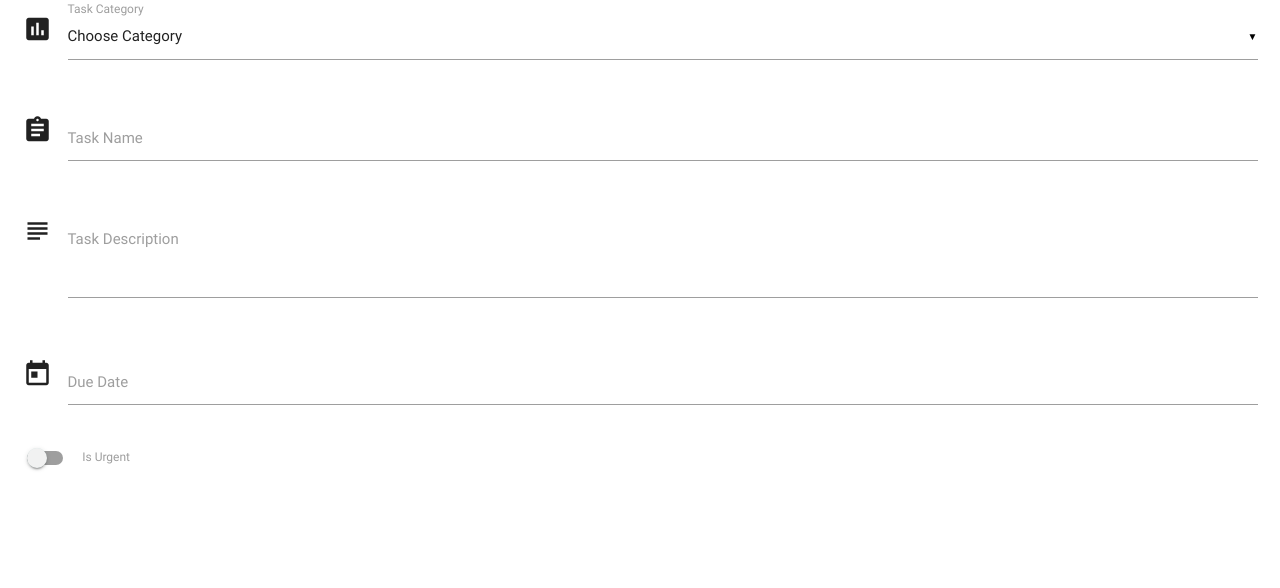
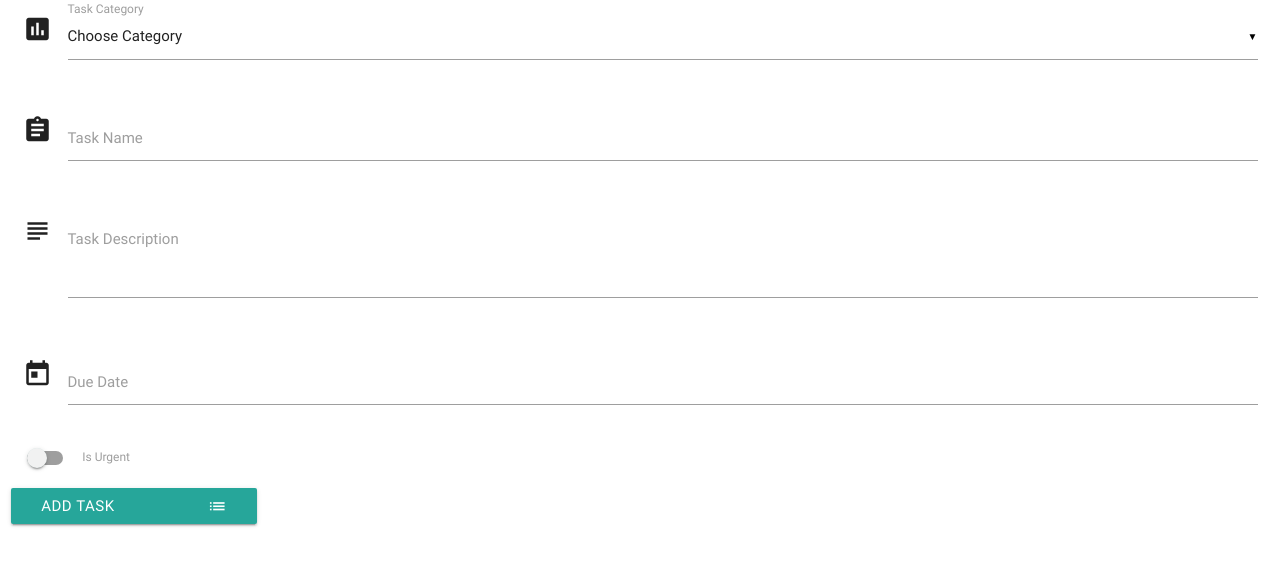
Before and after one commit to CaseyScott/task_manager_crud_app, a Flask app: page /add_task in a window 1280 px wide. Shown: the part 89-677 px from the top of the page. Run offline with Flask 2, Linux system fonts and the light colour scheme; data that the repository does not hold is empty; some libraries are stand-ins or nearby versions.

Commit message:
added add task button and wired up to mongodb collections

```diff
--- a/app.py
+++ b/app.py
@@ -19,6 +19,11 @@ def get_tasks():
 def add_task():
     return render_template('addtask.html', categories=mongo.db.categories.find())
 
+@app.route('/insert_task', methods=['POST'])
+def insert_task():
+    tasks=mongo.db.tasks
+    tasks.insert_one(request.form.to_dict())
+    return redirect(url_for('get_tasks'))
 
 if __name__ == '__main__':
     app.run(host=os.environ.get('IP'),
--- a/templates/addtask.html
+++ b/templates/addtask.html
@@ -2,7 +2,7 @@
 <h3>Add Task</h3>
 
 <div class="row">
-    <form action='' method='POST' class="col s12">
+    <form action='{{ url_for('insert_task') }}' method='POST' class="col s12">
         <!-- Select Category -->
         <div class="row">
             <div class="input-field col s12">
@@ -50,6 +50,12 @@
                 </label>
             </div>
         </div>
+        <!-- Add Task Button -->
+        <div class="row">
+            <button class="btn waves-effect waves-light" type="submit" name="action">Add Task
+                <i class="material-icons right">playlist</i>
+            </button>
+        </div>
     </form>
 </div>
 
```
Also changed, not shown: .c9/metadata/environment/app.py (+1 -1 lines), .c9/metadata/environment/templates/addtask.html (+1 -1 lines), .c9/metadata/environment/templates/base.html (+1 -1 lines), 3 other files.
